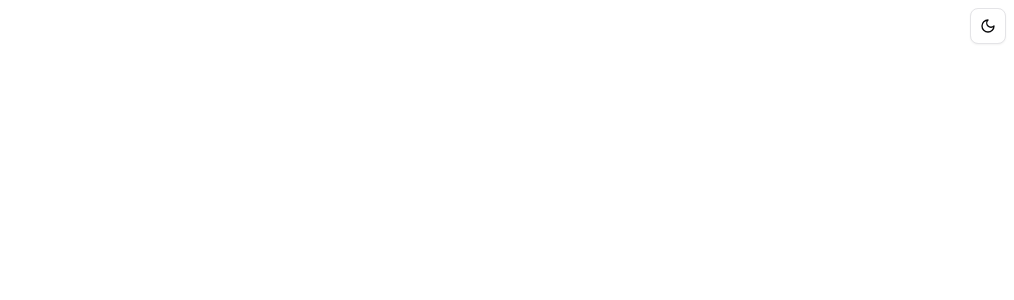
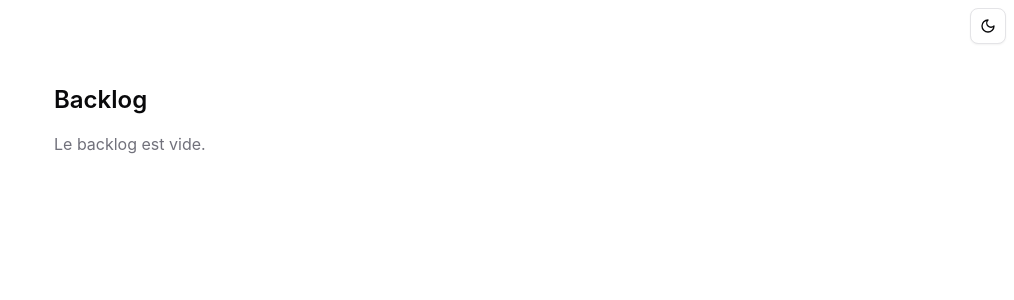
Before and after one commit to Benoit-Vasseur/todo-pomodoro, a Vue app: page / in a window 1280 px wide. Shown: the top 300 px of the page, without its empty margins (266-1280 px from the left). Built offline with nearby package versions, Linux system fonts and the light colour scheme; the HTML template or start-up script is replaced by a standard one.

Commit message:
feat(backlog): liste les tâches dans le backlog
BacklogView charge les tâches au montage (useTasks) et les affiche
ordonnées, avec un état vide. Remplace HomeView à la route '/'.

Couvre « Lister les tâches dans le backlog » (issue #2).

```diff
--- a/src/router/index.ts
+++ b/src/router/index.ts
@@ -1,13 +1,13 @@
 import { createRouter, createWebHistory } from 'vue-router'
-import HomeView from '../views/HomeView.vue'
+import BacklogView from '../views/BacklogView.vue'
 
 const router = createRouter({
   history: createWebHistory(import.meta.env.BASE_URL),
   routes: [
     {
       path: '/',
-      name: 'home',
-      component: HomeView,
+      name: 'backlog',
+      component: BacklogView,
     },
   ],
 })
--- /dev/null
+++ b/src/views/BacklogView.vue
@@ -0,0 +1,33 @@
+<script setup lang="ts">
+import { onMounted } from 'vue'
+import { useTasks } from '@/composables/useTasks'
+
+const { tasks, loading, loadTasks } = useTasks()
+
+onMounted(loadTasks)
+</script>
+
+<template>
+  <main class="mx-auto w-full max-w-2xl px-4 py-8">
+    <h1 class="text-2xl font-semibold">Backlog</h1>
+
+    <p v-if="loading" class="mt-4 text-muted-foreground">Chargement…</p>
+
+    <p v-else-if="tasks.length === 0" class="mt-4 text-muted-foreground">
+      Le backlog est vide.
+    </p>
+
+    <ul v-else class="mt-4 space-y-2">
+      <li
+        v-for="task in tasks"
+        :key="task.id"
+        class="rounded-md border border-border bg-card p-3"
+      >
+        <p class="font-medium">{{ task.title }}</p>
+        <p v-if="task.description" class="text-sm text-muted-foreground">
+          {{ task.description }}
+        </p>
+      </li>
+    </ul>
+  </main>
+</template>
--- a/src/views/HomeView.vue
+++ /dev/null
@@ -1,5 +0,0 @@
-<script setup lang="ts"></script>
-
-<template>
-  <main></main>
-</template>
```
